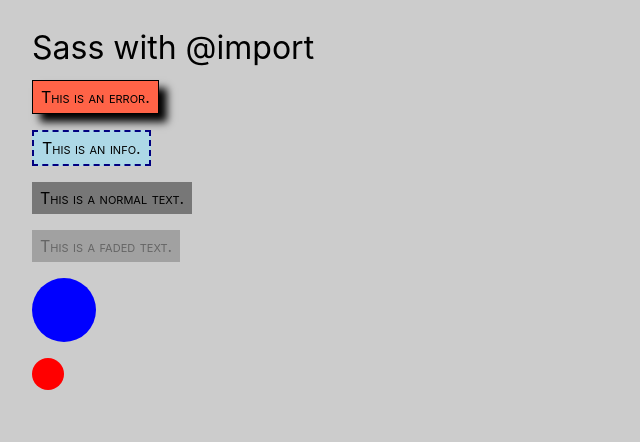
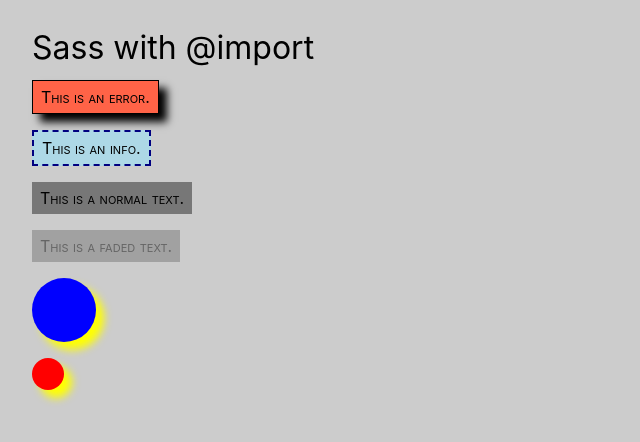
Before and after one commit to edwardtanguay/et901-sass-with-import, a React (Vite) app: page / in a window 1280 px wide. Shown: the top 442 px of the page, without its empty margins (0-640 px from the left). Built offline with nearby package versions, Linux system fonts and the light colour scheme; a web font is replaced by a local one.

Commit message:
placeholder in

```diff
--- a/src/App.tsx
+++ b/src/App.tsx
@@ -10,7 +10,7 @@
 		<p className="normal-text spacing">This is a normal text.</p>
 		<p className="faded-text spacing">This is a faded text.</p>
 
-		<p className="ball-001 spacing"></p>
+		<p className="ball-001 shadow spacing"></p>
 		<p className="ball-002 shadow spacing"></p>
 		<p className="ball-003 spacing"></p>
 		<p className="ball-004 spacing"></p>
--- a/src/sass/components/_shapes.scss
+++ b/src/sass/components/_shapes.scss
@@ -1,7 +1,13 @@
+%shadow {
+	box-shadow: 8px 8px 8px yellow;
+}
+
 .ball-001 {
 	@include ball(blue, 4rem);
+	@extend %shadow;
 }
 
 .ball-002 {
 	@include ball(red, 2rem);
+	@extend %shadow;
 }
```
